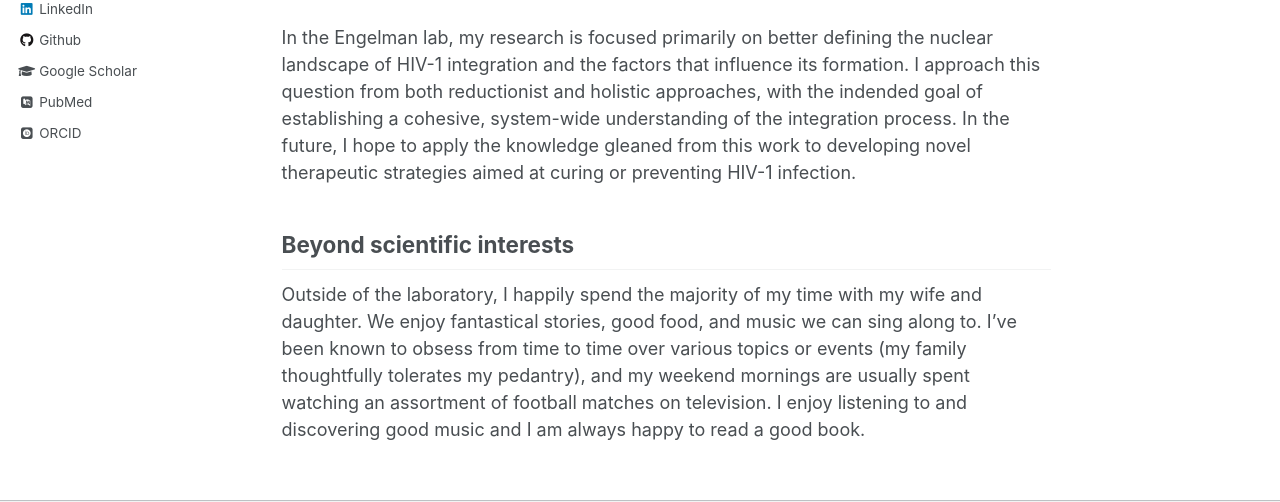
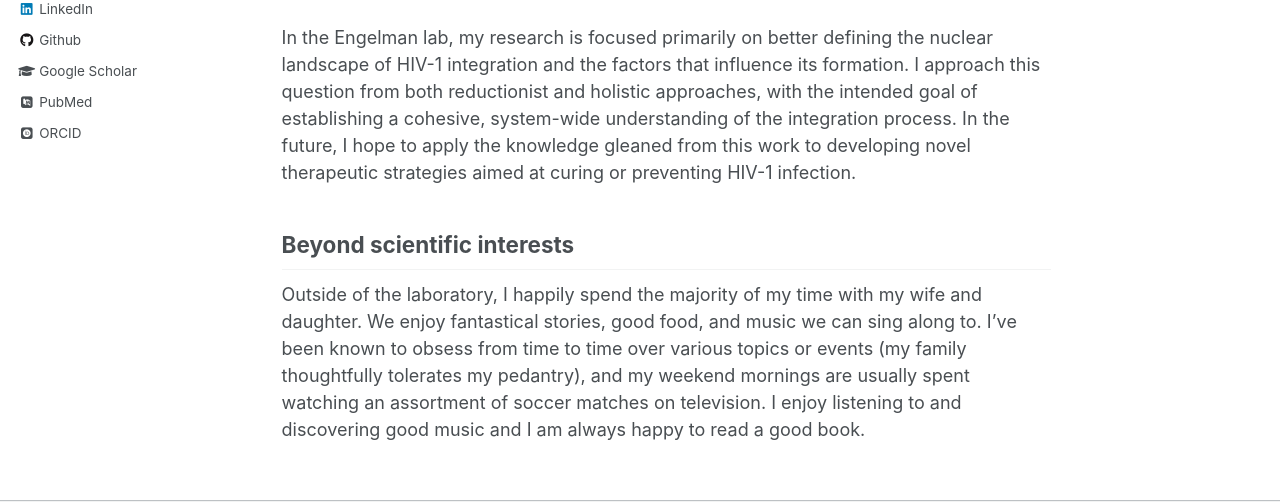
Before and after one commit to gbedwell/gbedwell.github.io, a Jekyll site: the page built from _pages/about.md, in a window 1280 px wide and 1136 px high. Shown: the part 480-982 px from the top of the window. Built offline with Jekyll 4.4.1, drawn with Linux system fonts in a browser that asks for light colours; some web fonts are replaced.

Commit message:
updated about page

```diff
--- a/_pages/about.md
+++ b/_pages/about.md
@@ -12,8 +12,8 @@ I am a post-doctoral research fellow in the [Engelman Laboratory](https://engelm
 
 I received my B.S. in Chemistry and my Ph.D. in Biophysics under the tutelage of Peter Prevelige from the University of Alabama at Birmingham. During my Ph.D. I studied various aspects of virus and nanoparticle assembly using an assortment of biophysical techniques including analytical ultracentrifugation, static and dynamic light scattering, structural mass spectrometry, and electron micoscopy. The data analysis routines common to these techniques sparked my interest in computational modeling and data analysis in general. Since then, I have sought to combine my wet bench skillset with my burgeoning computational skillset in order to address biological problems in novel and powerful ways.
 
-In the Engelman lab, my research is focused primarily on better defining the nuclear landscape of HIV-1 integration and the factors that influence its formation. I approach this question from both reductionist and holistic approaches, with the indended goal of establishing a cohesive, system-wide understanding of the integration process. In the future, I hope to apply the knowledge gleaned from this work to developing novel therapeutic strategies aimed at curing or preventing HIV-1 infection.
+In the Engelman lab, my research is focused primarily on better defining the nuclear landscape of HIV-1 integration and the factors that influence its formation. I approach this question from both reductionist and holistic approaches, with the intended goal of establishing a cohesive, system-wide understanding of the integration process. In the future, I hope to apply the knowledge gleaned from this work to developing novel therapeutic strategies aimed at curing or preventing HIV-1 infection.
 
 Beyond scientific interests
 ------
-Outside of the laboratory, I happily spend the majority of my time with my wife and daughter. We enjoy fantastical stories, good food, and music we can sing along to. I've been known to obsess from time to time over various topics or events (my family thoughtfully tolerates my pedantry), and my weekend mornings are usually spent watching an assortment of football matches on television. I enjoy listening to and discovering good music and I am always happy to read a good book.
+Outside of the laboratory, I happily spend the majority of my time with my wife and daughter. We enjoy fantastical stories, good food, and music we can sing along to. I've been known to obsess from time to time over various topics or events (my family thoughtfully tolerates my pedantry), and my weekend mornings are usually spent watching an assortment of soccer matches on television. I enjoy listening to and discovering good music and I am always happy to read a good book.
```
